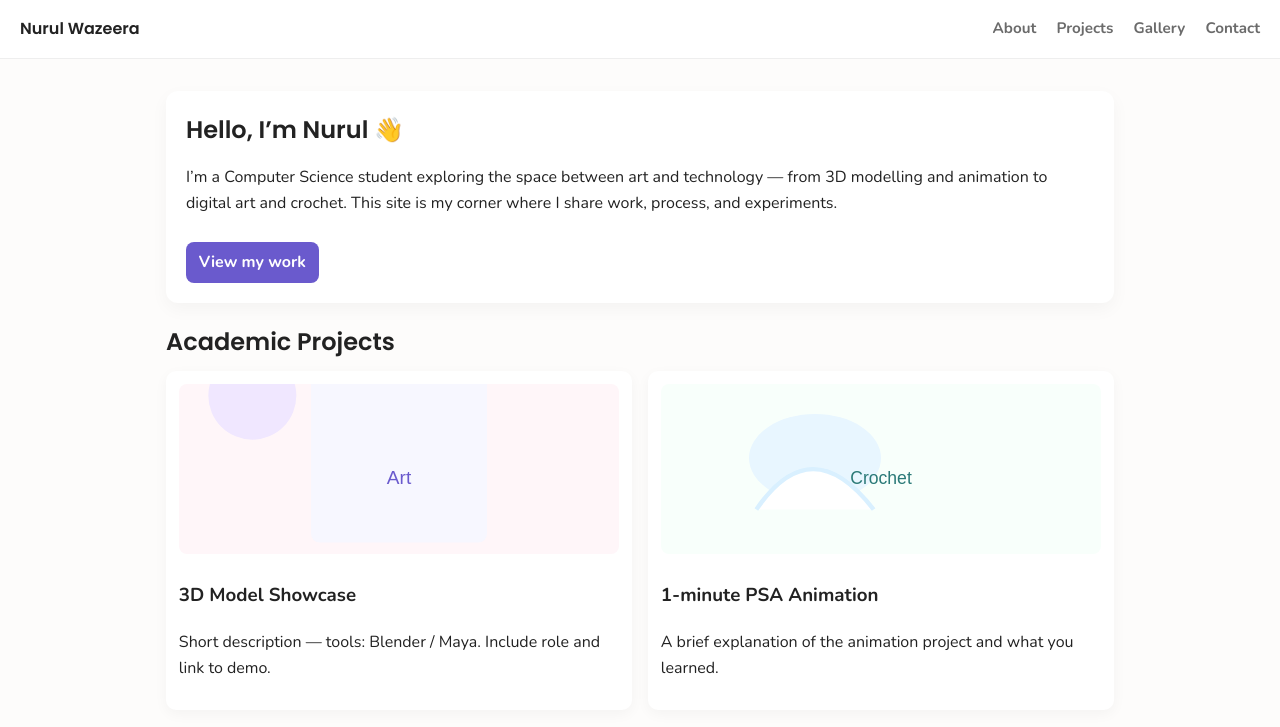
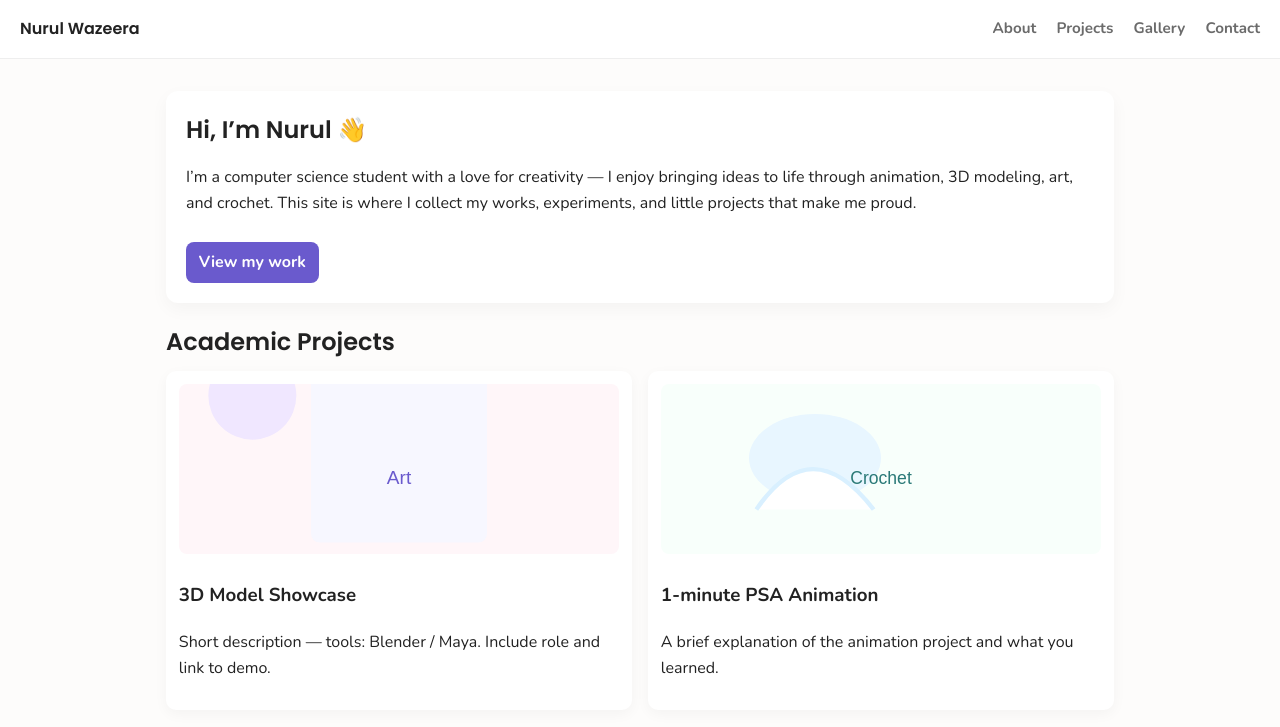
Before and after one commit to N-Wazeera/n-wazeera.github.io, a plain HTML site: page index.html in a window 1280 px wide. Shown: the top 727 px of the page. Drawn offline with nearby package versions, Linux system fonts and the light colour scheme.

Commit message:
Update index.html

```diff
--- a/index.html
+++ b/index.html
@@ -19,8 +19,8 @@
   </header>
   <main>
     <section id="intro" class="card">
-      <h2>Hello, I’m Nurul 👋</h2>
-      <p>I’m a Computer Science student exploring the space between art and technology — from 3D modelling and animation to digital art and crochet. This site is my corner where I share work, process, and experiments.</p>
+       <h2>Hi, I’m Nurul 👋</h2>
+       <p>I’m a computer science student with a love for creativity — I enjoy bringing ideas to life through animation, 3D modeling, art, and crochet. This site is where I collect my works, experiments, and little projects that make me proud.</p>
       <a class="cta" href="#projects">View my work</a>
     </section>
 
```
